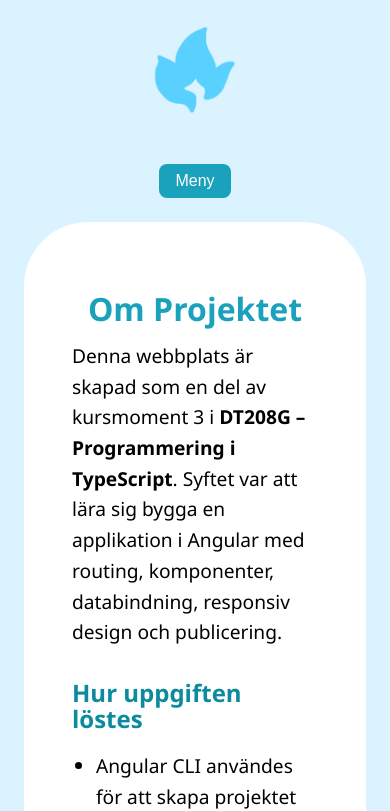
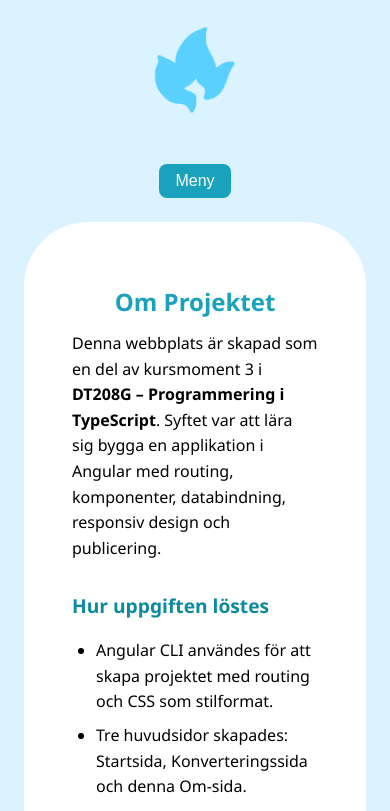
Before and after one commit to SaraM47/typescript-moment3, an Angular app: page /about in a window 390 px wide. Shown: the top 811 px of the page. Built offline with nearby package versions, Linux system fonts and the light colour scheme.

Commit message:
Applied layout and typography styling to about page and responsive design

```diff
--- a/src/app/pages/about/about.component.css
+++ b/src/app/pages/about/about.component.css
@@ -33,3 +33,16 @@
   .about li {
     margin-bottom: 0.5rem;
   }
+
+  @media screen and (max-width: 768px) {
+    .about h1 {
+        font-size: 1.5rem;
+    }
+    .about h2 {
+        font-size: 1.2rem;
+    }
+
+    .about p, .about li  {
+        font-size: 1rem;
+    }
+}
```
